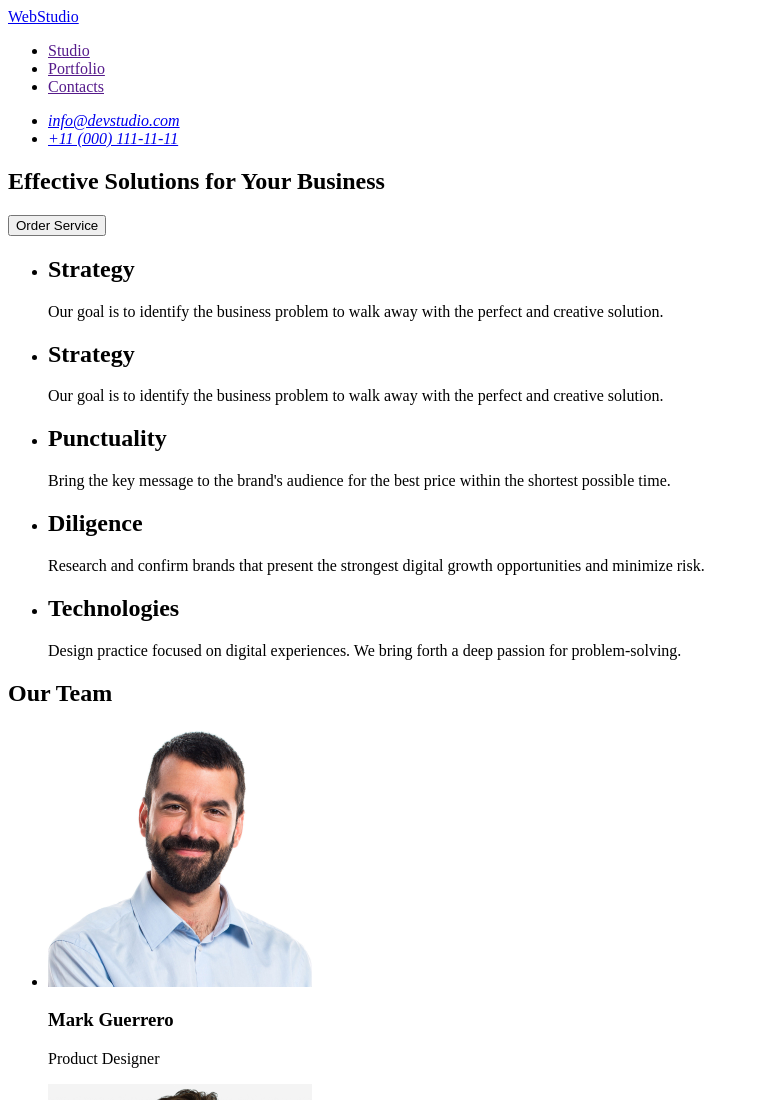
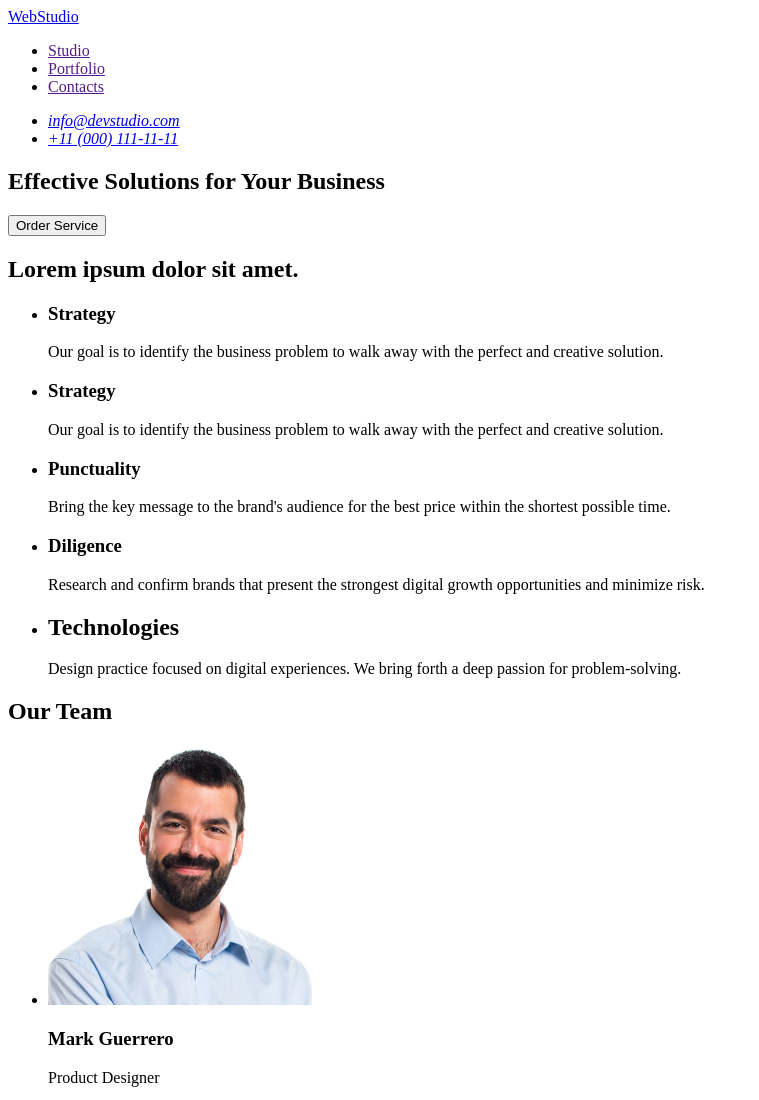
Before and after one commit to Yuliia-Garreau/goit-markup-hw-01, a plain HTML site: page index.html in a window 1280 px wide. Shown: the top 1100 px of the page, without its empty margins (0-759 px from the left). Drawn offline with Linux system fonts and the light colour scheme.

Commit message:
save html file

```diff
--- a/index.html
+++ b/index.html
@@ -38,30 +38,31 @@
         <button type="button">Order Service</button>
       </section>
       <section>
+        <h2>Lorem ipsum dolor sit amet.</h2>
         <ul>
           <li>
-            <h2>Strategy</h2>
+            <h3>Strategy</h3>
             <p>
               Our goal is to identify the business problem to walk away with the
               perfect and creative solution.
             </p>
           </li>
           <li>
-            <h2>Strategy</h2>
+            <h3>Strategy</h3>
             <p>
               Our goal is to identify the business problem to walk away with the
               perfect and creative solution.
             </p>
           </li>
           <li>
-            <h2>Punctuality</h2>
+            <h3>Punctuality</h3>
             <p>
               Bring the key message to the brand's audience for the best price
               within the shortest possible time.
             </p>
           </li>
           <li>
-            <h2>Diligence</h2>
+            <h3>Diligence</h3>
             <p>
               Research and confirm brands that present the strongest digital
               growth opportunities and minimize risk.
```
